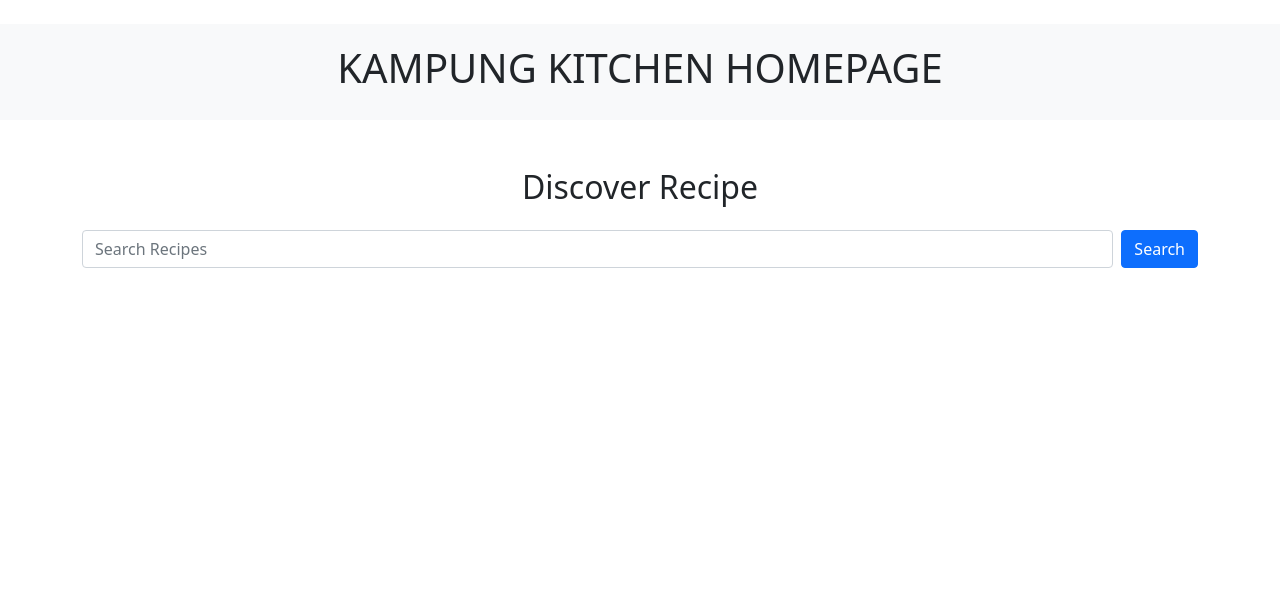
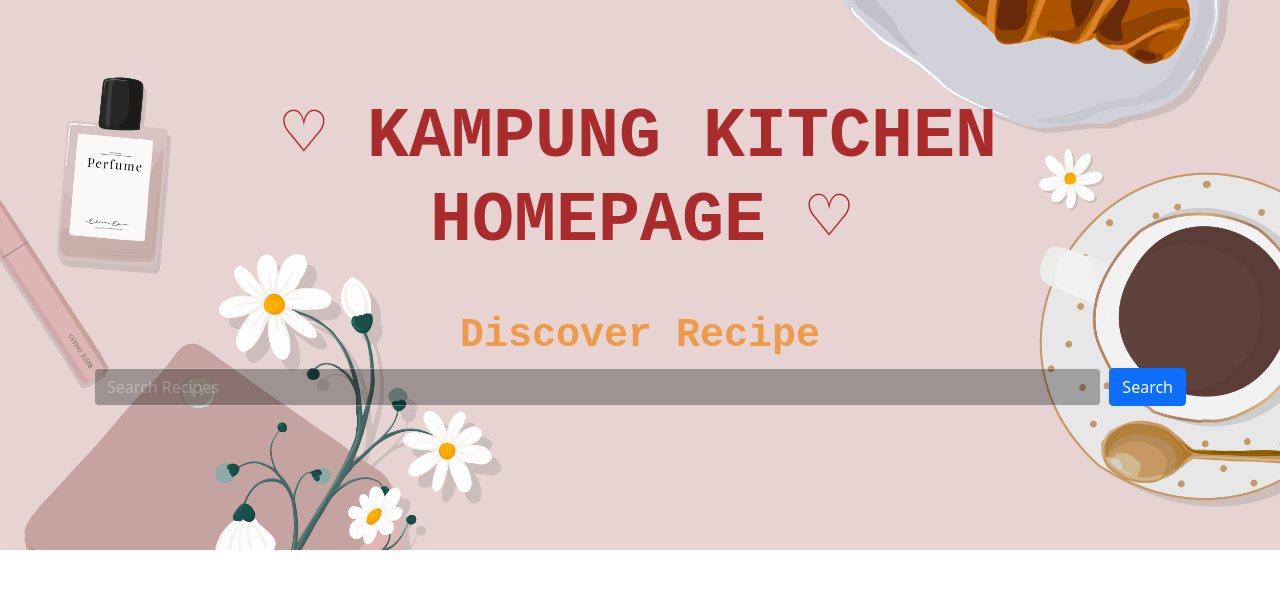
Before and after one commit to Hkz0/Kampung-kitchen-web, a PHP site: page /frontend/dashboard.html in a window 1280 px wide. Shown: the part 56-645 px from the top of the page. Run offline with PHP 8.4, Linux system fonts and the light colour scheme.

Commit message:
edit dashboard

```diff
--- a/frontend/css/dashboard.css
+++ b/frontend/css/dashboard.css
@@ -1,6 +1,23 @@
-.my-custom {
-    padding: 20px;
-    background-color: #f8f9fa;
+.home-page{
+    color: rgba(155, 0, 0, 0.795);
+    text-align: center;
+    font-size: 70px;
+    font-weight: 600;
+    font-family: 'Courier New', Courier, monospace;
+    font-weight: bold;
+
+
 }
 
-/* Add any other custom styles you need */
+ .discover-text{
+    font-family: 'Courier New', Courier, monospacet;
+    color: rgb(238, 154, 75);
+    font-size: 40px;
+    font-weight: 600;
+    text-align: center;
+ }
+
+.me-2{
+    background-color: rgb(0, 0, 0);
+    opacity: 0.3;
+}
--- a/frontend/css/register.css
+++ b/frontend/css/register.css
@@ -15,7 +15,7 @@
 
 
 .form-control{
-    background-color: black;
+    background-color: rgb(0, 0, 0);
 }
 
 .mt-3{
--- a/frontend/dashboard.html
+++ b/frontend/dashboard.html
@@ -4,30 +4,35 @@
     <meta charset="UTF-8">
     <meta name="viewport" content="width=device-width, initial-scale=1.0">
     <title>Kampung kitchen</title>
-    <link rel="stylesheet" href="./css/dashboard.css">
     <link href="https://cdn.jsdelivr.net/npm/bootstrap@5.0.2/dist/css/bootstrap.min.css" rel="stylesheet" integrity="sha384-EVSTQN3/azprG1Anm3QDgpJLIm9Nao0Yz1ztcQTwFspd3yD65VohhpuuCOmLASjC" crossorigin="anonymous">
+    <link rel="stylesheet" href="css/dashboard.css">
 </head>
 <body>
 
     <!-- Navbar -->
     <div id="navbar-container"></div>
 
+    <div class="position-relative">
+        <img src="img/homepage.jpg" class="img-fluid position-absolute w-100 h-100" alt="Background" style="object-fit: cover; z-index: -1;">
+        <div class="container text-center text-white py-5">
+
     <!-- Homepage Heading -->
     <br>
     <div class="container-fluid my-custom">
-       <h1 class="text-center">KAMPUNG KITCHEN HOMEPAGE</h1>
+       <br><h1 class="home-page">♡ KAMPUNG KITCHEN HOMEPAGE ♡</h1>
    </div>
 
    <div class="container mt-5">
-    <h2 class="text-center mb-4">Discover Recipe</h2>
+    <h2 class=" discover-text" >Discover Recipe</h2>
     <form id="search-form" class="d-flex" role="search">
-        <input class="form-control me-2" type="search" id="search-input" placeholder="Search Recipes" aria-label="Search">
+        <input  class="form-control me-2" type="search" id="search-input" placeholder="Search Recipes" aria-label="Search">
         <button class="btn btn-primary" type="submit">Search</button>
     </form>
 </div>
 
 
     <!-- Recipe Cards -->
+     <br><br>
     <div class="container mt-5">
         <div class="row" id="recipe-container">
             <!-- Recipe cards will be inserted here by JavaScript -->
--- a/frontend/login.html
+++ b/frontend/login.html
@@ -17,7 +17,6 @@
         <div class="container text-center text-white py-5">
 
     <div class="container mt-5">
-        <h2 class="text-center">Login</h2>
         <br><br><h2 class="login-text" >Login</h2>
         <form id="login-form" method="post">
             <div class="form-group">
@@ -28,7 +27,7 @@
                 <br><label for="password">Password</label>
                 <br><input type="password" style="opacity: 0.3;" class="form-control" id="password" required>
             </div>
-            <button type="submit" class="btn btn-primary mt-3">Login</button>
+
             <br><button type="submit" class="btn btn-primary mt-3">Login</button>
         </form>
         <p class="mt-3">Don't have an account? <a href="register.html">Register here</a>.</p>
--- a/frontend/register.html
+++ b/frontend/register.html
@@ -29,7 +29,7 @@
             </div>
             <div class="form-group">
                 <br><label for="password">Password</label>
-                <input style="opacity: 0.15;" type="password" class="form-control" id="password" required>
+                <input style="opacity: 0.15;" type="password" class="form-control " id="password" required>
             </div>
 
             <br><button type="submit" style="color: aliceblue;" class="btn btn-primary mt-3">Register</button>
```
Also changed, not shown: frontend/img/homepage.jpg (added).
